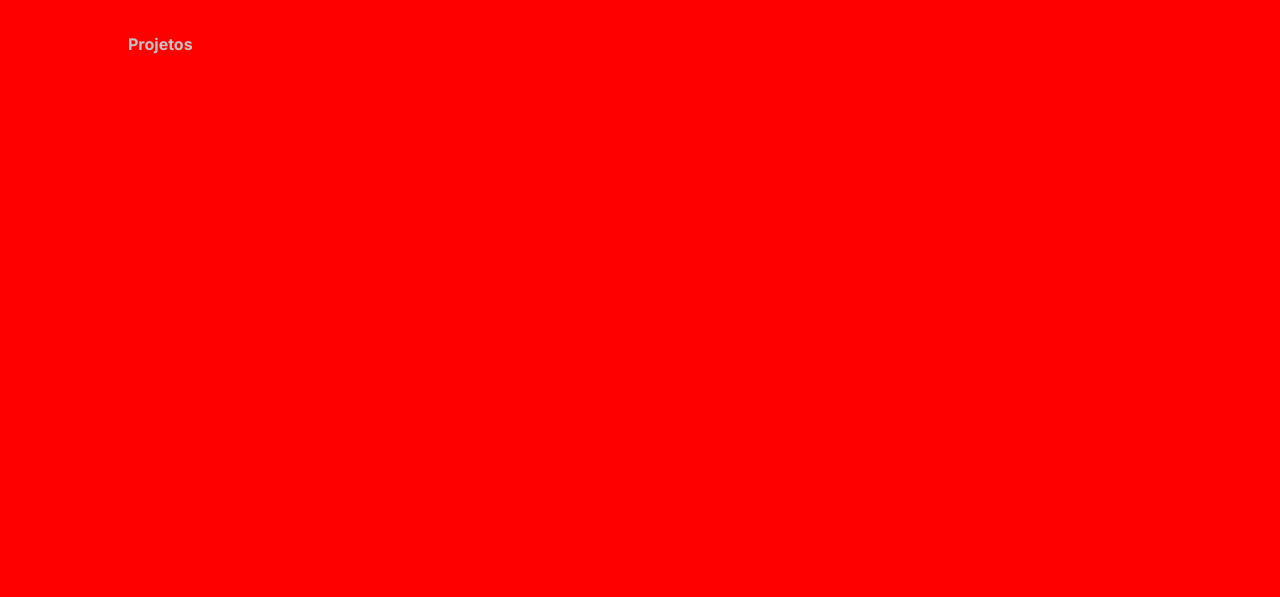
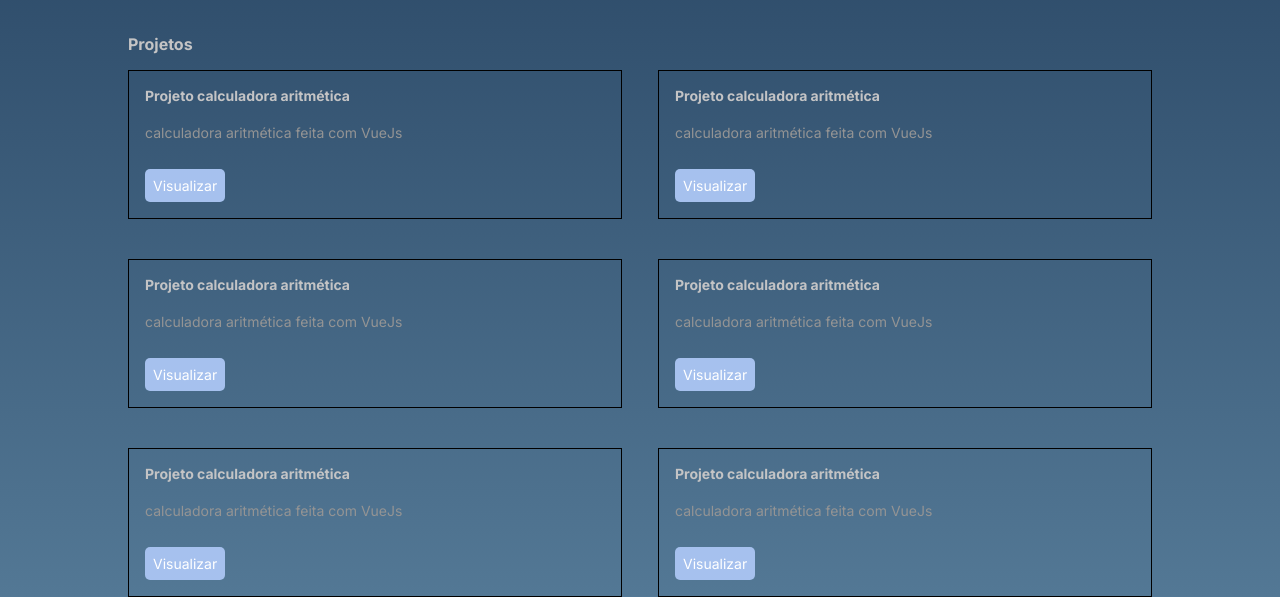
Before and after one commit to l-dhias/portfolio, a React (Create React App) app: page / in a window 1280 px wide. Shown: the part 693-1290 px from the top of the page. Before the commit the page ends 800 px from the top, so only its background shows below. Built offline with nearby package versions, Linux system fonts and the light colour scheme.

Commit message:
criando a seção de projetos e componentes

```diff
--- /dev/null
+++ b/src/components/Projeto/index.tsx
@@ -0,0 +1,17 @@
+import Paragraph from '../Paragraph'
+import Title from '../Title'
+import { Card, LinkBotao } from './styles'
+
+const Projeto = () => (
+  <Card>
+    {/* Nome do projeto */}
+    <Title>Projeto calculadora aritmética</Title>
+    <Paragraph tipo="secundario">
+      calculadora aritmética feita com VueJs
+    </Paragraph>
+    <LinkBotao>Visualizar</LinkBotao>
+    {/* descrição do projeto */}
+  </Card>
+)
+
+export default Projeto
--- /dev/null
+++ b/src/components/Projeto/styles.ts
@@ -0,0 +1,16 @@
+import styled from 'styled-components'
+
+export const Card = styled.div`
+  border: 1px solid #000;
+  padding: 16px;
+`
+export const LinkBotao = styled.a`
+  color: #fff;
+  font-size: 14px;
+  background-color: #a6c1ee;
+  text-decoration: nome;
+  padding: 8px;
+  border-radius: 5px;
+  display: inline-block;
+  margin-top: 24px;
+`
--- a/src/containers/Projetos/index.tsx
+++ b/src/containers/Projetos/index.tsx
@@ -1,8 +1,32 @@
 import Title from '../../components/Title'
+import Projeto from '../../components/Projeto'
+import { Lista } from './styles'
 
 const Projetos = () => (
   <section>
     <Title fontSize={16}>Projetos</Title>
+    <Lista>
+      <li>
+        <Projeto></Projeto>
+      </li>
+      <li>
+        <Projeto></Projeto>
+      </li>
+      <li>
+        <Projeto></Projeto>
+      </li>
+      <li>
+        <Projeto></Projeto>
+      </li>
+      <li>
+        <Projeto></Projeto>
+      </li>
+      <li>
+        <Projeto></Projeto>
+      </li>
+    </Lista>
   </section>
 )
 export default Projetos
+
+//Para adicionar mais projetos só copiar a tag 'li'
--- /dev/null
+++ b/src/containers/Projetos/styles.ts
@@ -0,0 +1,14 @@
+import styled from 'styled-components'
+
+export const Lista = styled.ul`
+  display: grid;
+  grid-template-columns: 1fr 1fr;
+  column-gap: 36px;
+  row-gap: 40px;
+
+  @media (max-width: 768px) {
+    grid-template-columns: 1fr;
+    column-gap: 0;
+    row-gap: 16px;
+  }
+`
--- a/src/styles.ts
+++ b/src/styles.ts
@@ -5,12 +5,12 @@ const EstiloGlobal = createGlobalStyle`
 margin:0;
 padding:0;
 font-family: "Inter", sans-serif;
-
+list-style: none;
 }
 
 body {
 padding-top: 80px;
-background-color: red;
+background: linear-gradient(to bottom, #09203f, #537895 );
 
 @media (max-width: 768px) {
 padding-top: 16px;
```
